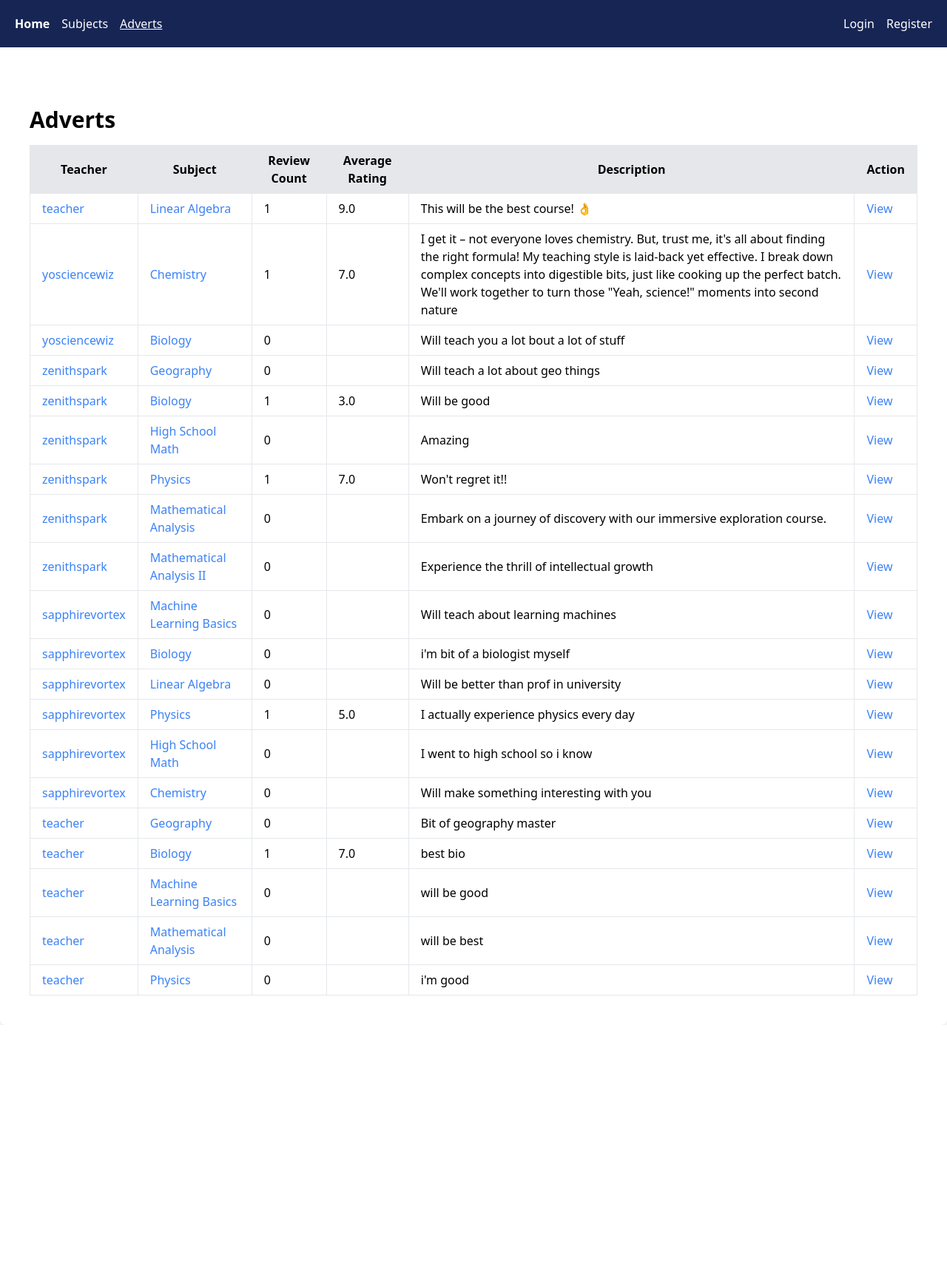
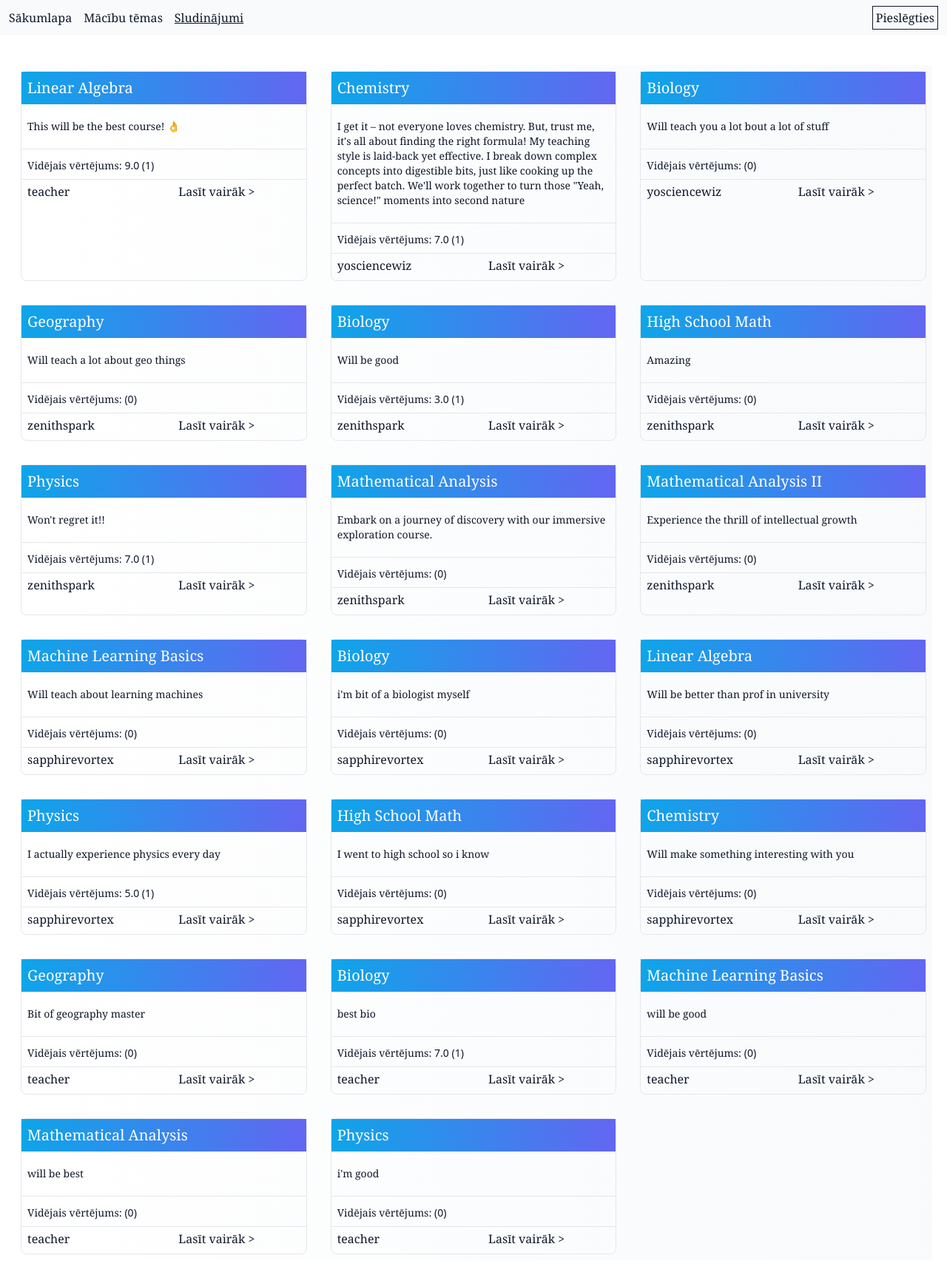
Before and after one commit to GunarsA/LU-iemacies, a Django app: page /advert/ in a window 1280 px wide. Shown: the whole page at 74% size. Before the commit the page ends 1386 px from the top, so only its background shows below. Run offline with Django 5.2, Linux system fonts and the light colour scheme; data comes from the database, SQL or seed files in the repository; some libraries are stand-ins or nearby versions.

Commit message:
cleaner adverts page

```diff
--- a/iemacies/settings.py
+++ b/iemacies/settings.py
@@ -51,7 +51,6 @@ INSTALLED_APPS = [
 ]
 
 TAILWIND_APP_NAME = 'theme'
-NPM_BIN_PATH = os.environ.get('NPM_BIN_PATH', 'npm')
 
 MIDDLEWARE = [
     'django.middleware.security.SecurityMiddleware',
--- a/main/templates/base.html
+++ b/main/templates/base.html
@@ -35,12 +35,14 @@
     </div>
     {% endif %}
 
-    <div class="container mx-auto p-10 rounded-lg shadow-lg ">
+    <!--<div class="container mx-auto p-10 rounded-lg shadow-lg ">-->
 
-        {% block content %}
-        {% endblock %}
+        <div class="container mx-auto p-5">
+            {% block content %}
+            {% endblock %}
+        </div>
 
-    </div>
+    <!--</div>-->
 
 </body>
 
--- a/main/templates/main/advert_list.html
+++ b/main/templates/main/advert_list.html
@@ -2,49 +2,27 @@
 
 {% block content %}
 
-<div class="container mx-auto pt-5">
-    <div class="flex justify-between">
-        <h1 class="text-3xl font-bold">Adverts</h1>
-        {% if user.is_authenticated and user.groups.all.0.name == 'teacher'%}
-        <button class="bg-blue-500 hover:bg-blue-700 text-white font-bold py-2 px-4 rounded">
-            <a href="{% url 'advert_create' %}" class="text-white">Create advert</a>
-        </button>
-        {% endif %}
+<div class="p-2 bg-gradient-to-r from-white to-slate-50 grid grid-cols-3 gap-8">
+  {% for advert in advert_list %}
+  <div class="border rounded-lg">
+    <div class="pb-2 pl-2 pt-2 bg-gradient-to-r from-sky-500 to-indigo-500">
+      <a href="{% url 'subject_detail' advert.subject.id %}" class="font-serif text-white hover:underline text-xl">
+        {{ advert.subject }}</a>
     </div>
-    <table class="mt-4 w-full table-auto border border-collapse">
-        <thead class="bg-gray-200">
-            <tr>
-                <th class="py-2 px-4 border">Teacher</th>
-                <th class="py-2 px-4 border">Subject</th>
-                <th class="py-2 px-4 border">Review Count</th>
-                <th class="py-2 px-4 border">Average Rating</th>
-                <th class="py-2 px-4 border">Description</th>
-                <th class="py-2 px-4 border">Action</th>
-            </tr>
-        </thead>
-        <tbody>
-            {% for advert in advert_list %}
-            <tr>
-                <td class="py-2 px-4 border">
-                    <a href="{% url 'profile_detail' advert.owner.id %}" class="text-blue-500 hover:underline">
-                        {{advert.owner }}</a>
-                </td>
-                <td class="py-2 px-4 border">
-                    <a href="{% url 'subject_detail' advert.subject.id %}" class="text-blue-500 hover:underline">
-                        {{ advert.subject }}</a>
-                </td>
-                <td class="py-2 px-4 border">{{ advert.reviews.count }}</td>
-                <td class="py-2 px-4 border">{{ advert.get_average_rating|default:''}}</td>
-                <td class="py-2 px-4 border">{{ advert.description }}</td>
-                <td class="py-2 px-4 border">
-                    <a href="{% url 'advert_detail' advert.id %}" class="text-blue-500 hover:underline">
-                        View </a>
-                </td>
-            </tr>
-            {% endfor %}
-        </tbody>
-    </table>
-
+    <p class="font-serif text-sm text-slate-900 pt-5 pl-2 pb-5 pr-2">
+      {{ advert.description }}
+    </p>
+    <hr class="pt-1">
+    <p class="pl-2 pt-2 pb-2 pr-2 font-serif text-slate-900 text-sm">
+      Vidējais vērtējums: <span class="font-sans">{{ advert.get_average_rating|default:''}} ({{ advert.reviews.count }})</span>
+    </p>
+    <hr class="pt-1">
+    <p class="pl-2 pb-2 grid grid-cols-2 gap-8">
+      <a href="{% url 'profile_detail' advert.owner.id %}" class="font-serif text-slate-900 hover:underline">
+        {{advert.owner }}</a>
+      <a href="{% url 'advert_detail' advert.id %}" class="font-serif text-slate-900 hover:underline">Lasīt vairāk ></a>
+    </p>
+  </div>
+  {% endfor %}
 </div>
-
 {% endblock %}
--- a/main/templates/navbar.html
+++ b/main/templates/navbar.html
@@ -3,32 +3,43 @@
 {% url 'subject_list' as subjects_url %}
 {% url 'advert_list' as adverts_url %}
 
-<nav class="bg-blue-950">
-        <div class="container flex justify-between p-5 mx-auto mb-5">
+<nav class="bg-slate-50">
+  <div class="container flex justify-between p-3 mx mb-5">
     <ul class="flex justify-between space-x-4">
       <li><a href="{{ home_url }}"
-                                        class="text-white font-bold {% if request.path == home_url %}underline{% else %}hover:underline{% endif %}">Home</a>
+          class="text-slate-900 font-serif {% if request.path == home_url %}underline{% else %}hover:underline{% endif %}">Sākumlapa</a>
       </li>
       {% if user.is_authenticated %}
       <li><a href="{{ chats_url }}"
-                                        class="text-white {% if request.path == chats_url %}underline{% else %}hover:underline{% endif %}">Chats</a>
+          class="text-slate-900 font-serif {% if request.path == chats_url %}underline{% else %}hover:underline{% endif %}">Tērzētava</a>
       </li>
       {% endif %}
       <li><a href="{{ subjects_url }}"
-                                        class="text-white {% if request.path == subjects_url %}underline{% else %}hover:underline{% endif %}">Subjects</a>
+          class="text-slate-900 font-serif {% if request.path == subjects_url %}underline{% else %}hover:underline{% endif %}">Mācību
+          tēmas</a>
       </li>
       <li><a href="{{ adverts_url }}"
-                                        class="text-white {% if request.path == adverts_url %}underline{% else %}hover:underline{% endif %}">Adverts</a>
+          class="text-slate-900 font-serif {% if request.path == adverts_url %}underline{% else %}hover:underline{% endif %}">Sludinājumi</a>
+      </li>
+      <li>
+        {% if user.is_authenticated and user.groups.all.0.name == 'teacher'%}
+        <a href="{% url 'advert_create' %}"
+          class="text-slate-900 font-serif {% if request.path == subjects_url %}underline{% else %}hover:underline{% endif %}">Izveidot
+          sludinājumu</a>
+        {% endif %}
       </li>
     </ul>
     <ul class="flex justify-between space-x-4">
       {% if request.user.is_authenticated %}
       <li> <a href="{% url 'profile_detail' user.id %}"
-                                        class="text-white italic hover:underline">{{user.username}} </a></li>
-                        <li><a href="{% url 'logout' %}" class="text-white hover:underline">Logout</a></li>
+          class="font-serif text-slate-900 italic hover:underline">{{user.username}} </a>
+      </li>
+      <li><a href="{% url 'logout' %}" class="font-serif text-slate-900 hover:underline">Logout</a></li>
       {% else %}
-                        <li><a href="{% url 'login' %}" class="text-white hover:underline">Login</a></li>
-                        <li><a href="{% url 'register' %}" class="text-white hover:underline">Register</a></li>
+      <li><a href="{% url 'login' %}"
+          class="text-slate-900 font-serif hover:underline box-border p-1 border border-slate-900">Pieslēgties</a>
+      </li>
+      <!--<li><a href="{% url 'register' %}" class="text-white hover:underline">Reģistrēties</a></li>-->
       {% endif %}
     </ul>
   </div>
```
Also changed, not shown: main/templates/main/books.jpg (added), 2 other files. Lines whose indentation alone changed are shown as unchanged.
